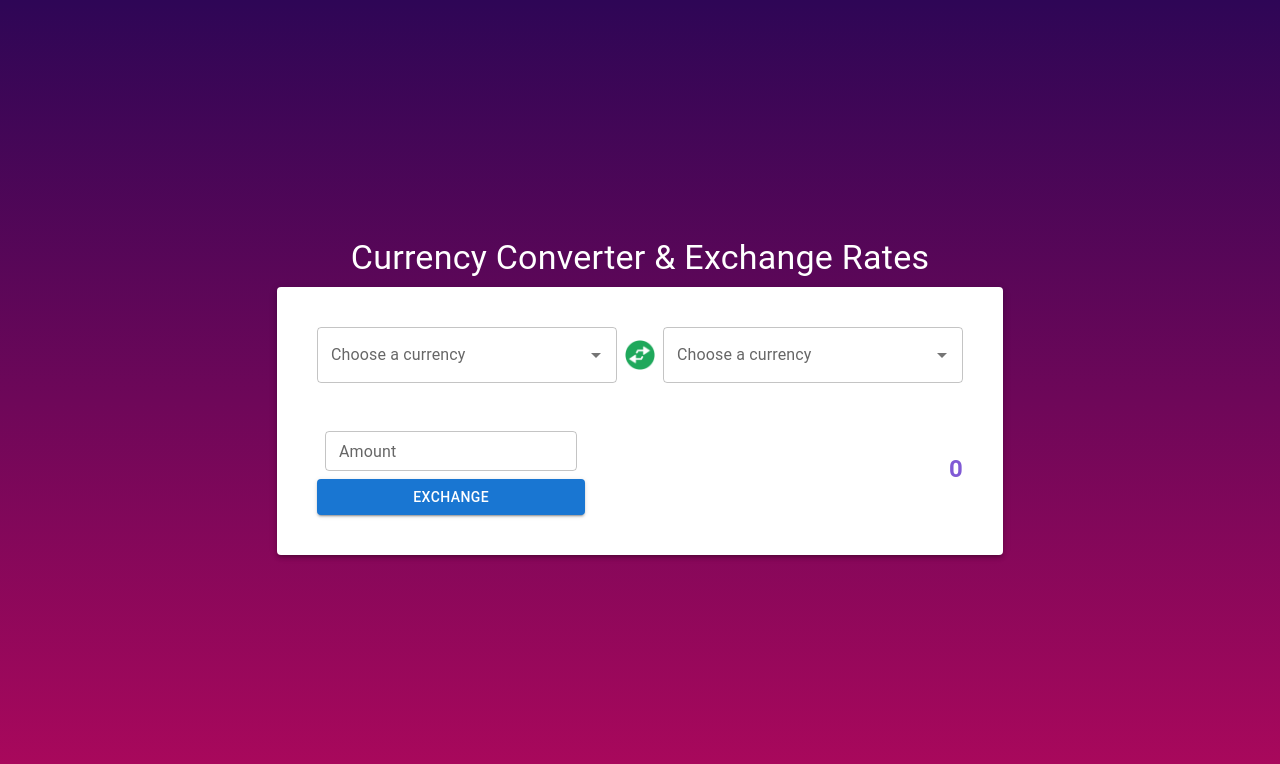
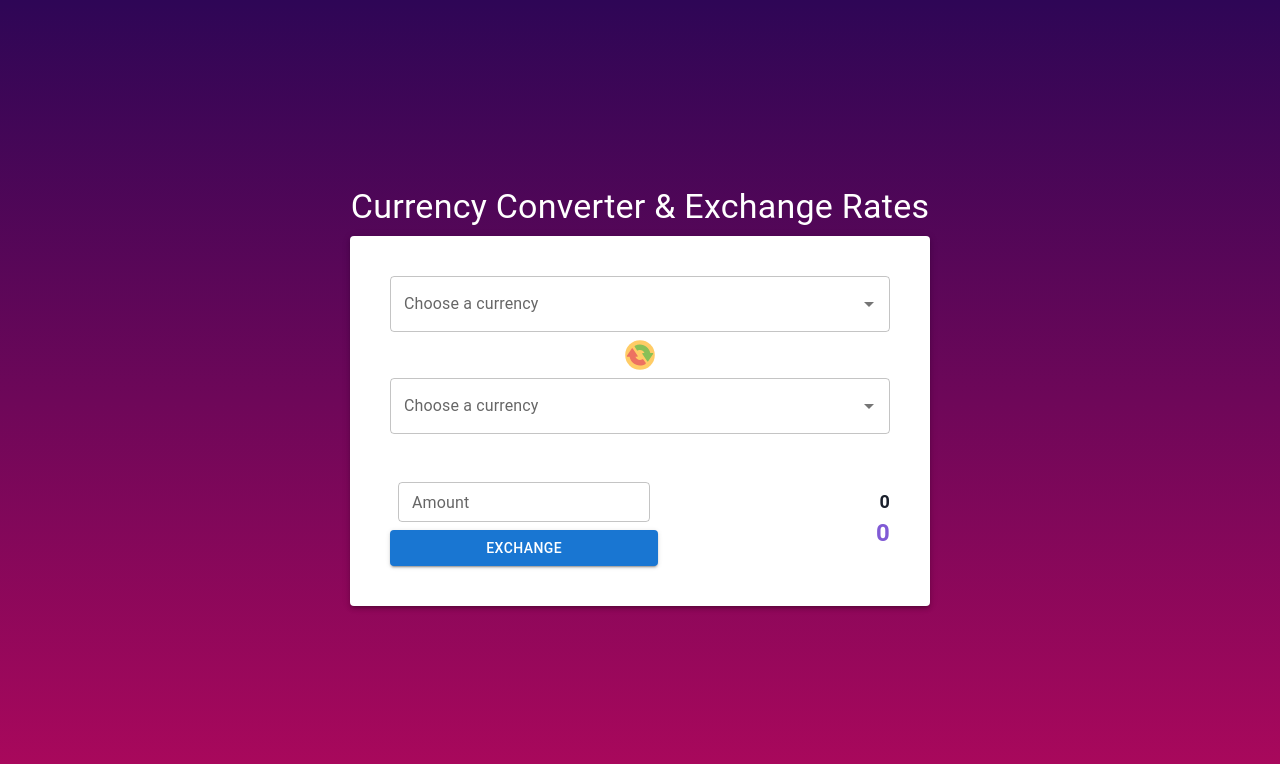
Before and after one commit to thopham93/Pham-Duc-Tho, a React (Create React App) app in the folder code-challenge/problem2/currency-swap/: page / in a window 1280 px wide. Shown: the top 764 px of the page. Built offline with nearby package versions, Linux system fonts and the light colour scheme; no server answers; the HTML template or start-up script is replaced by a standard one.

Commit message:
fix layout

```diff
--- a/code-challenge/problem2/currency-swap/src/components/CurrencyConverter.tsx
+++ b/code-challenge/problem2/currency-swap/src/components/CurrencyConverter.tsx
@@ -3,7 +3,7 @@ import Button from "@mui/material/Button";
 import { Box, IconButton, Grid, Paper } from "@mui/material";
 import { styled } from "@mui/material/styles";
 import CurrencyOption, { IOption } from "./CurrencyOption";
-import IconSwap from "../assets/icons/icon-swap.png";
+import IconConverter from "../assets/icons/icon-convert.svg";
 import CurrencyInput from "./CurrencyInput";
 import Typography from "@mui/material/Typography";
 import Backdrop from "@mui/material/Backdrop";
@@ -93,10 +93,14 @@ const CurrencyConverter = () => {
         finalize(() => dismissLoader())
       )
       .subscribe((resp: any) => {
-        const filterCurrencies = currencies.filter((val) =>
-          resp.includes(val.symbol)
-        );
-        setPairCurrencies(filterCurrencies);
+        if (Array.isArray(resp)) {
+          const filterCurrencies = currencies.filter((val) =>
+            resp.includes(val.symbol)
+          );
+          setPairCurrencies(filterCurrencies);
+        } else {
+          setPairCurrencies([]);
+        }
       });
   };
 
@@ -145,7 +149,7 @@ const CurrencyConverter = () => {
         }}
         elevation={3}
       >
-        <Container>
+        <Container direction="column">
           <CurrencyOption
             name="fromCurrency"
             control={control}
@@ -153,7 +157,7 @@ const CurrencyConverter = () => {
             options={currencies}
           />
           <IconButton aria-label="btn-swap">
-            <img src={IconSwap} alt="swap" width={30} height={30} />
+            <img src={IconConverter} alt="swap" width={30} height={30} />
           </IconButton>
           <CurrencyOption
             name="toCurrency"
@@ -163,7 +167,12 @@ const CurrencyConverter = () => {
           />
         </Container>
         <Container sx={{ mt: 5 }}>
-          <Grid container justifyContent="space-between" alignItems="center">
+          <Grid
+            container
+            justifyContent="space-between"
+            alignItems="center"
+            sx={{ gap: 4 }}
+          >
             <Grid>
               <CurrencyInput name="amount" control={control} label="Amount" />
               <Button
@@ -187,7 +196,7 @@ const CurrencyConverter = () => {
                     color: "#1A202C",
                   }}
                 >
-                  {`${values.amount} ${watch("fromCurrency")}`}
+                  {`${values.amount || 0} ${watch("fromCurrency")}`}
                 </Typography>
                 <Typography
                   sx={{
--- a/code-challenge/problem2/currency-swap/src/components/CurrencyOption.tsx
+++ b/code-challenge/problem2/currency-swap/src/components/CurrencyOption.tsx
@@ -22,15 +22,15 @@ const CurrencyOption = ({ name, control, label, options }: IProps) => {
       }}
       render={({ field: { onChange }, fieldState: { error } }) => (
         <Autocomplete
+          fullWidth
           id="currency-select"
-          sx={{ width: 300 }}
           options={options}
           autoHighlight
-          getOptionLabel={(option) => `${option.symbol}_${option.name}`}
+          getOptionLabel={(option) => `${option.symbol} - ${option.name}`}
           onChange={(_, option) => onChange(option ? option.symbol : "")}
           renderOption={(props, option) => (
             <Box
-              key={`${option.symbol}_${option.name}`}
+              key={`${option.symbol} - ${option.name}`}
               component="li"
               sx={{ "& > img": { mr: 2, flexShrink: 0 } }}
               {...props}
```
